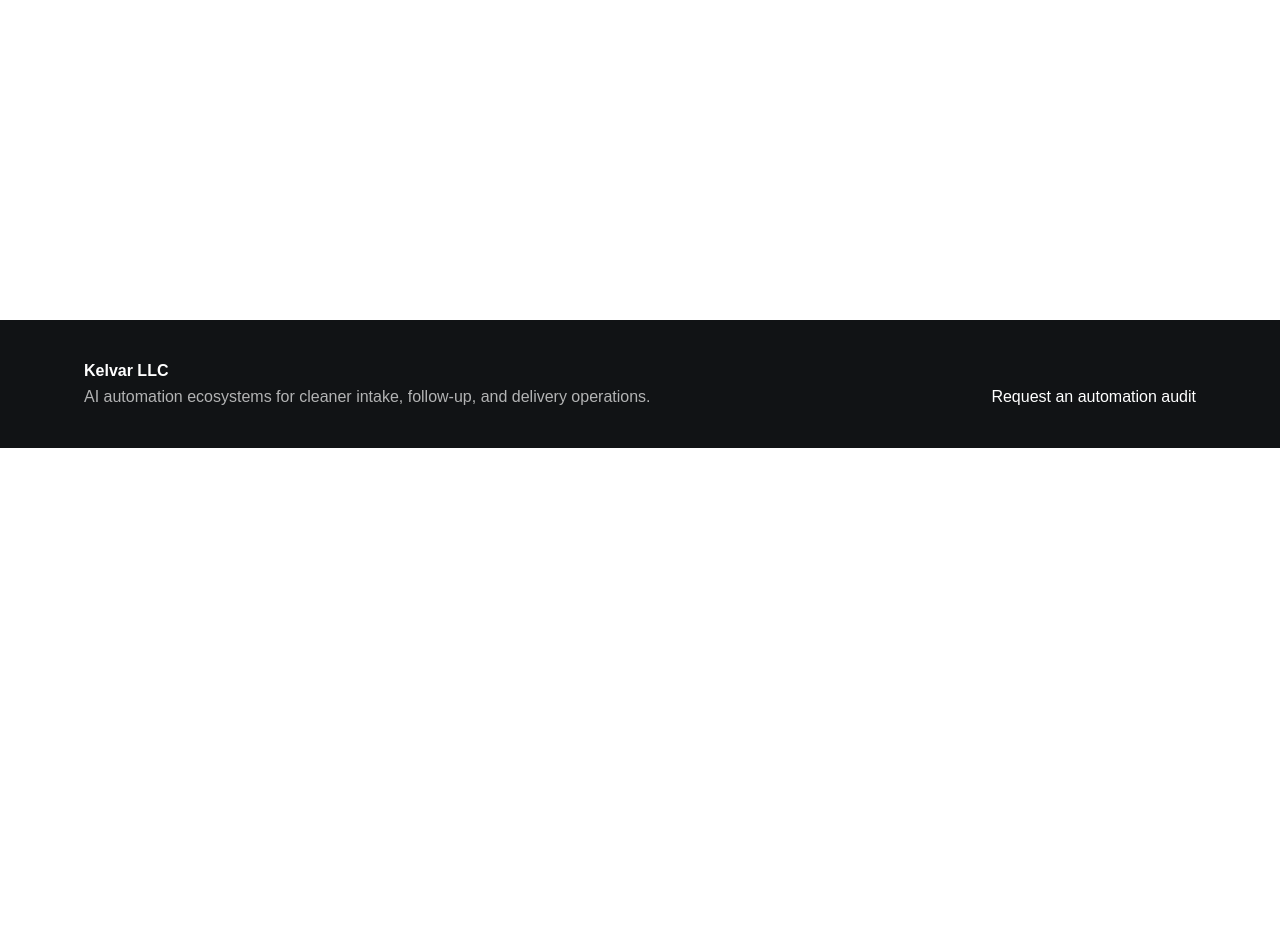
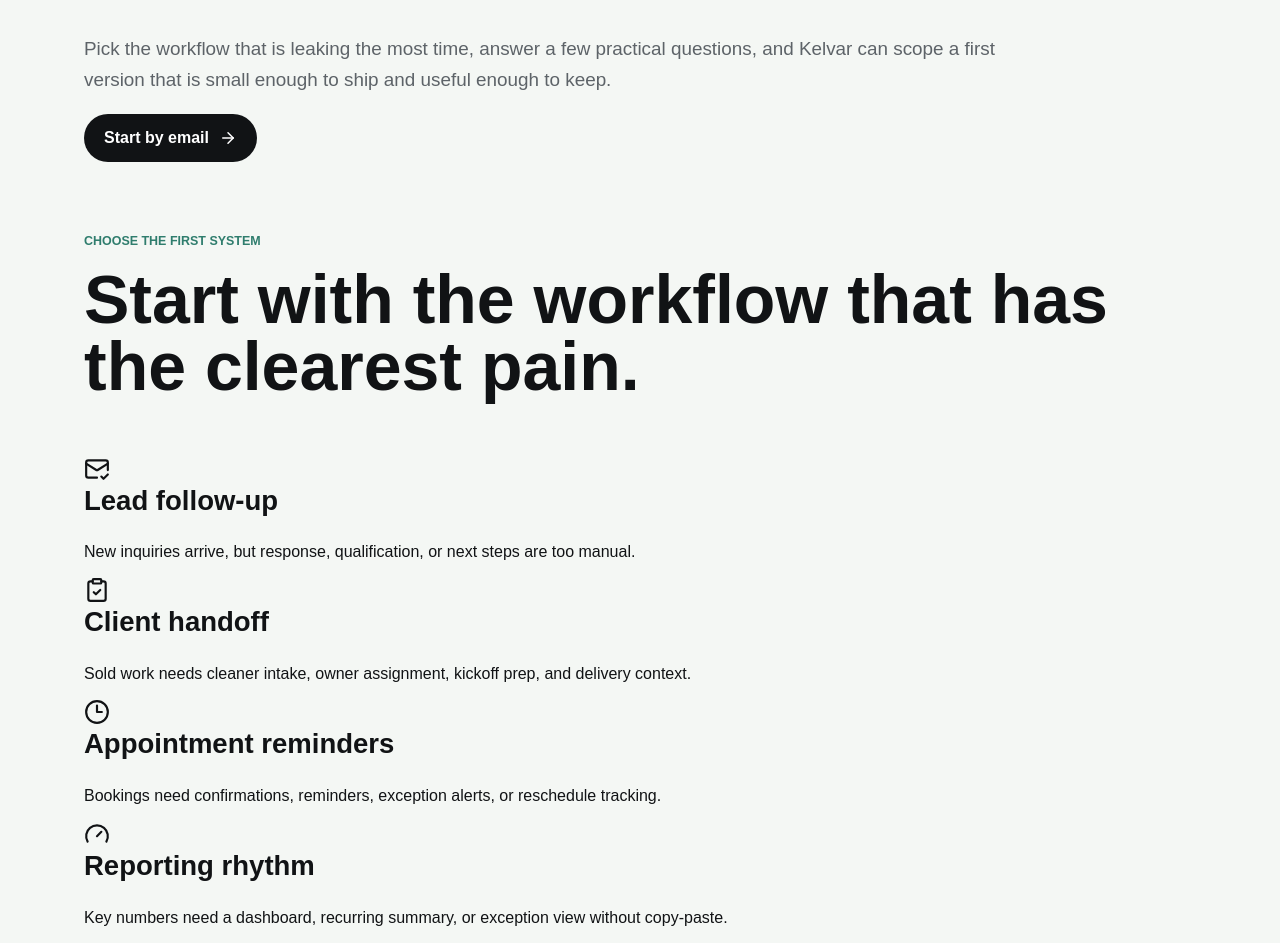
Before and after one commit to KelvarLLC/Business1, a Next.js app in the folder agency-ops/website/: page /start in a window 1280 px wide. Before the commit this address had no page. Shown: the part 480-1423 px from the top of the page. Before the commit the page ends 928 px from the top, so only its background shows below. Built offline with nearby package versions, Linux system fonts and the light colour scheme.

Commit message:
Add website intake start page

```diff
--- /dev/null
+++ b/agency-ops/website/app/start/page.tsx
@@ -0,0 +1,112 @@
+import Link from "next/link";
+import { ArrowRight, ClipboardCheck, Clock3, Gauge, MailCheck } from "lucide-react";
+
+const workflowTypes = [
+  {
+    icon: MailCheck,
+    title: "Lead follow-up",
+    text: "New inquiries arrive, but response, qualification, or next steps are too manual."
+  },
+  {
+    icon: ClipboardCheck,
+    title: "Client handoff",
+    text: "Sold work needs cleaner intake, owner assignment, kickoff prep, and delivery context."
+  },
+  {
+    icon: Clock3,
+    title: "Appointment reminders",
+    text: "Bookings need confirmations, reminders, exception alerts, or reschedule tracking."
+  },
+  {
+    icon: Gauge,
+    title: "Reporting rhythm",
+    text: "Key numbers need a dashboard, recurring summary, or exception view without copy-paste."
+  }
+];
+
+const intakeQuestions = [
+  "Which workflow is costing the most time or follow-up right now?",
+  "Where does the workflow start, and which tool is the source of truth?",
+  "What gets missed, delayed, repeated, or handed off badly?",
+  "Who owns the next action when the workflow runs correctly?",
+  "What would make the first version clearly worth keeping?"
+];
+
+const emailBody = encodeURIComponent(`Hi Kelvar,
+
+I want to scope an automation review.
+
+Workflow type:
+Current tools involved:
+What happens manually today:
+What gets missed or delayed:
+Best first win:
+Timeline or urgency:
+
+Thanks,`);
+
+export default function StartPage() {
+  return (
+    <main className="page-shell intake-page">
+      <section className="page-hero intake-hero">
+        <p className="eyebrow">Start here</p>
+        <h1>Turn one messy workflow into the first automation win.</h1>
+        <p>
+          Pick the workflow that is leaking the most time, answer a few practical questions, and Kelvar can scope a
+          first version that is small enough to ship and useful enough to keep.
+        </p>
+        <a
+          className="primary-action dark"
+          href={`mailto:Kelvarllc.com@outlook.com?subject=Automation%20Review%20Request&body=${emailBody}`}
+        >
+          Start by email <ArrowRight size={18} />
+        </a>
+      </section>
+
+      <section className="intake-band" aria-label="Workflow types">
+        <div>
+          <p className="section-kicker">Choose the first system</p>
+          <h2>Start with the workflow that has the clearest pain.</h2>
+        </div>
+        <div className="workflow-grid">
+          {workflowTypes.map((workflow) => {
+            const Icon = workflow.icon;
+            return (
+              <article className="workflow-option" key={workflow.title}>
+                <Icon aria-hidden="true" size={26} />
+                <h3>{workflow.title}</h3>
+                <p>{workflow.text}</p>
+              </article>
+            );
+          })}
+        </div>
+      </section>
+
+      <section className="intake-questions">
+        <div>
+          <p className="section-kicker">Discovery intake</p>
+          <h2>Send enough context to make the first review useful.</h2>
+        </div>
+        <ol>
+          {intakeQuestions.map((question) => (
+            <li key={question}>{question}</li>
+          ))}
+        </ol>
+      </section>
+
+      <section className="intake-next-step">
+        <div>
+          <p className="section-kicker">What happens next</p>
+          <h2>A bounded automation plan, not a vague brainstorm.</h2>
+          <p>
+            The first review turns your notes into a recommended workflow scope, required inputs, likely risks, and the
+            smallest useful version to build first.
+          </p>
+        </div>
+        <Link className="text-link" href="/services">
+          Compare service packages <ArrowRight size={17} />
+        </Link>
+      </section>
+    </main>
+  );
+}
```
